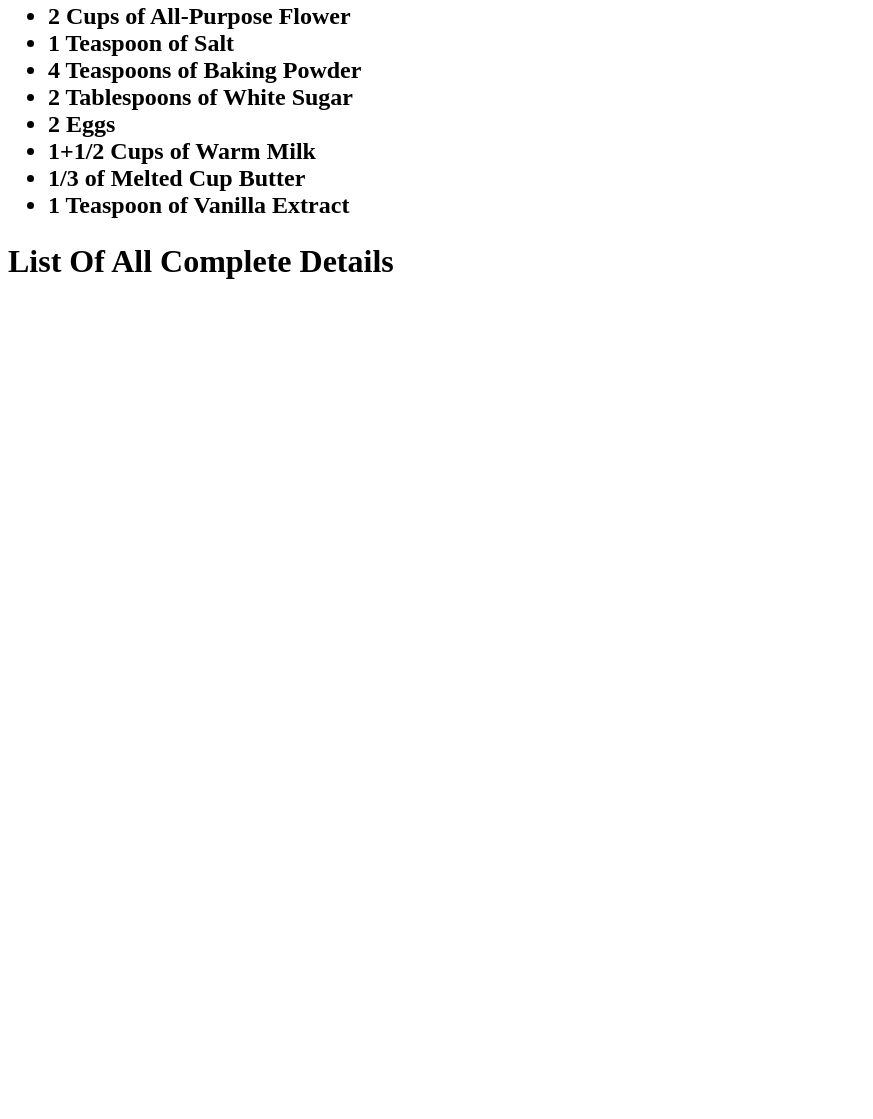
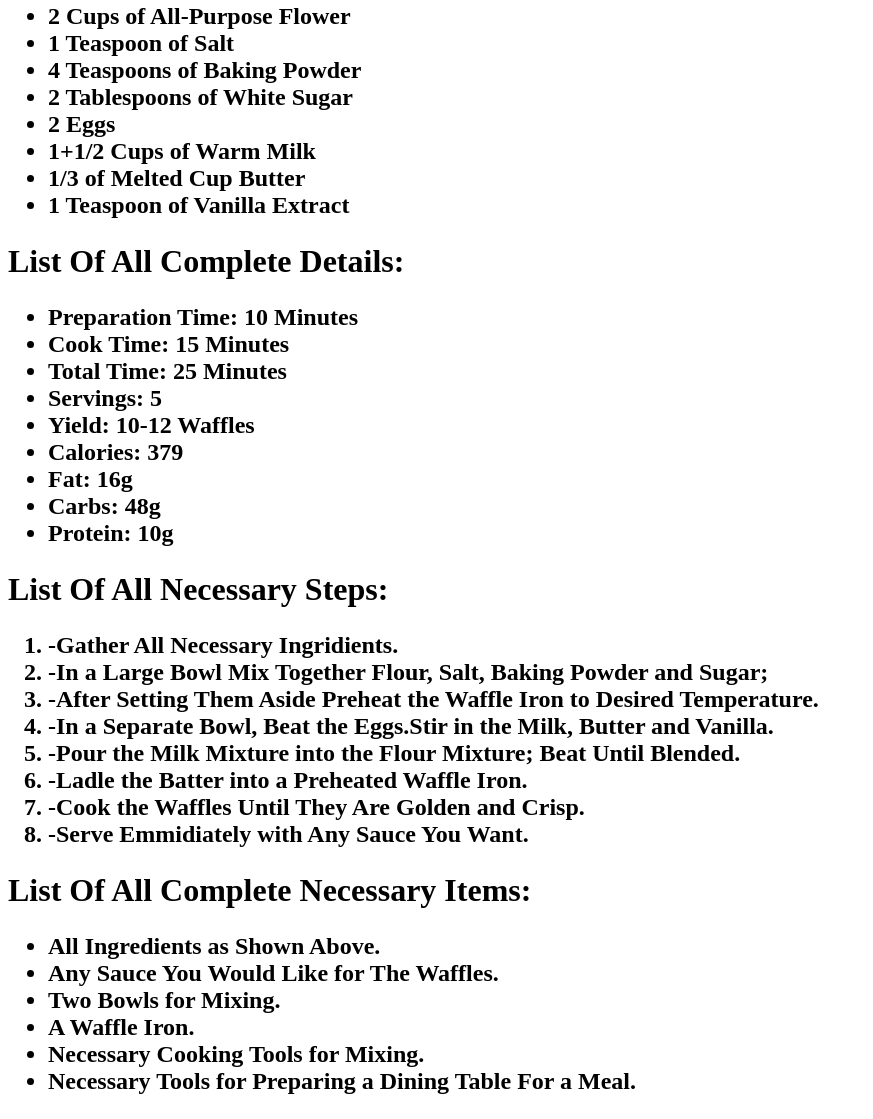
Before and after one commit to YaboiSeb-ishere/odin-recipes, a plain HTML site: page recipes/waffles.html in a window 1280 px wide. Shown: the part 851-1970 px from the top of the page, without its empty margins (0-873 px from the left). Before the commit the page ends 1152 px from the top, so only its background shows below. Drawn offline with Linux system fonts and the light colour scheme.

Commit message:
Finished my waffle recipe

```diff
--- a/recipes/waffles.html
+++ b/recipes/waffles.html
@@ -35,7 +35,49 @@
             </ul>
         </h2>
     </p>
-<h1>List Of All Complete Details</h1>
-
+<h1>List Of All Complete Details:</h1>
+    <p>
+       <h2>
+        <ul>
+            <li>Preparation Time: 10 Minutes</li>
+            <li>Cook Time: 15 Minutes</li>
+            <li>Total Time: 25 Minutes</li>
+            <li>Servings: 5</li>
+            <li>Yield: 10-12 Waffles</li>
+            <li>Calories: 379</li>
+            <li>Fat: 16g</li>
+            <li>Carbs: 48g</li>
+            <li>Protein: 10g</li>
+        </ul>
+        </h2>
+    </p>
+    <h1>List Of All Necessary Steps:</h1>
+    <p>
+        <h2>
+        <ol>
+            <li>-Gather All Necessary Ingridients.</li>
+            <li>-In a Large Bowl Mix Together Flour, Salt, Baking Powder and Sugar;</li>
+            <li>-After Setting Them Aside Preheat the Waffle Iron to Desired Temperature.</li>
+            <li>-In a Separate Bowl, Beat the Eggs.Stir in the Milk, Butter and Vanilla.</li>
+            <li>-Pour the Milk Mixture into the Flour Mixture; Beat Until Blended. </li>
+            <li>-Ladle the Batter into a Preheated Waffle Iron.</li>
+            <li>-Cook the Waffles Until They Are Golden and Crisp.</li>
+            <li>-Serve Emmidiately with Any Sauce You Want.</li>
+        </ol>
+    </h2>
+    </p>
+    <h1>List Of All Complete Necessary Items:</h1>
+    <p>
+        <h2>
+        <ul>
+            <li>All Ingredients as Shown Above.</li>
+            <li>Any Sauce You Would Like for The Waffles.</li>
+            <li>Two Bowls for Mixing.</li>
+            <li>A Waffle Iron.</li>
+            <li>Necessary Cooking Tools for Mixing.</li>
+            <li>Necessary Tools for Preparing a Dining Table For a Meal.</li>
+        </ul>
+        </h2>
+    </p>
 </body>
 </html>
```
Also changed, not shown: index.html (+1 -1 lines).
